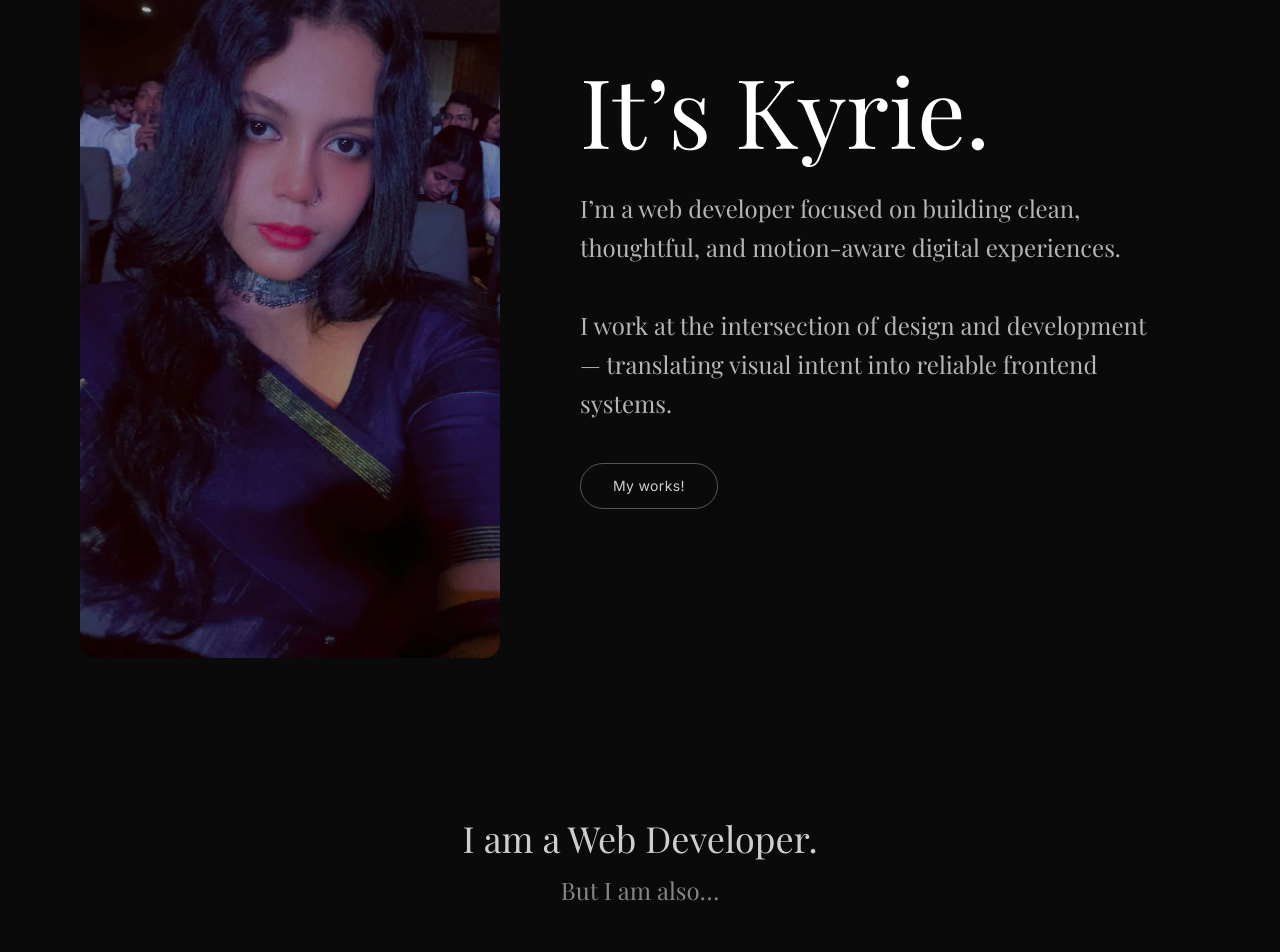
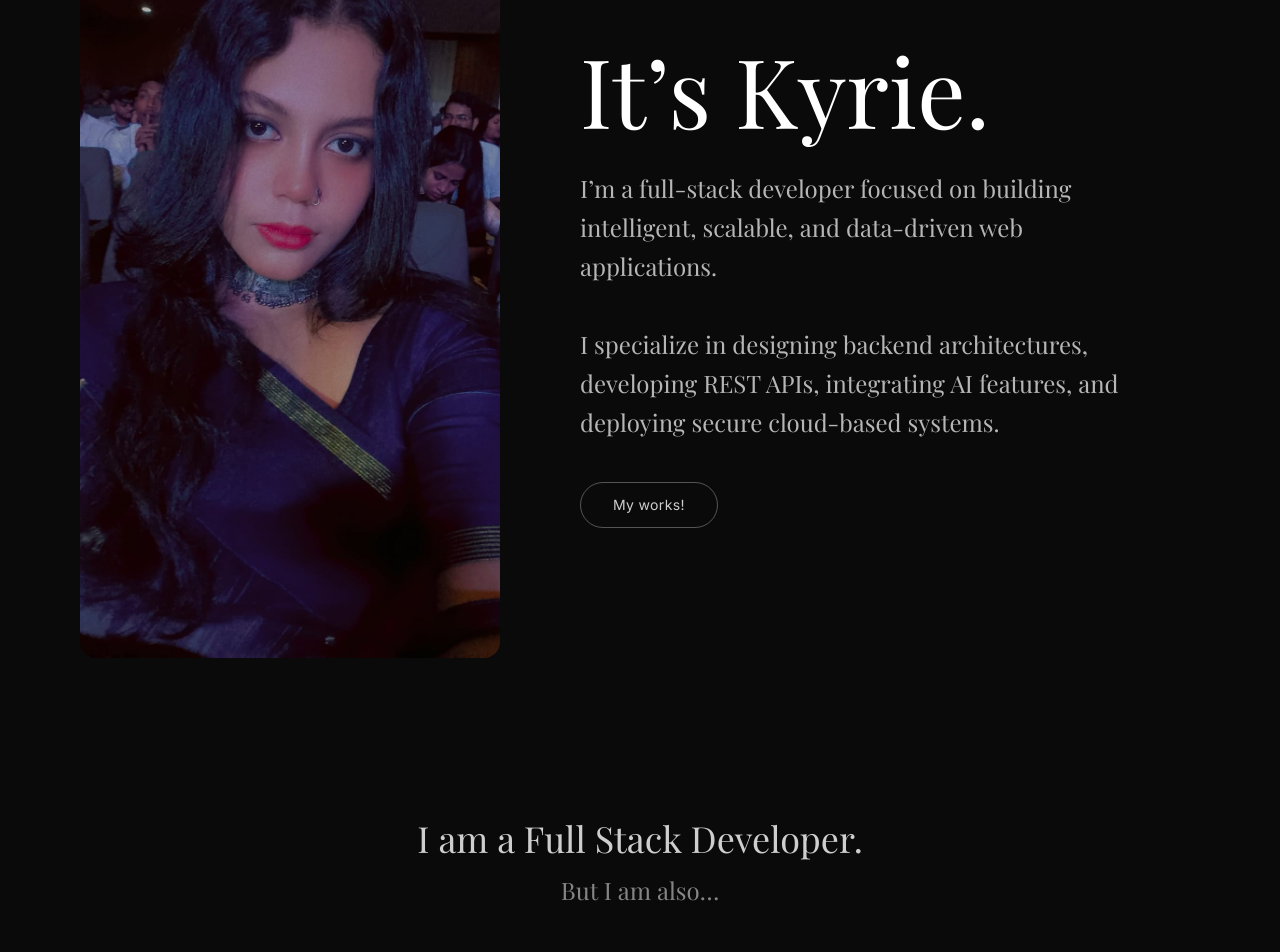
Before and after one commit to VALKYRE312/portfolio, a React (Vite) app: page /about in a window 1280 px wide. Shown: the part 201-1153 px from the top of the page. Built offline with nearby package versions, Linux system fonts and the light colour scheme; a web font is replaced by a local one.

Commit message:
update about text to backend and AI focus

```diff
--- a/src/pages/About.jsx
+++ b/src/pages/About.jsx
@@ -7,14 +7,15 @@ import aboutImage from "../assets/images/home-about.jpeg";
 /* ================= VERTICAL STATEMENT ================= */
 
 const lines = [
-  "A frontend engineer.",
-  "A design-driven developer.",
-  "A motion-focused problem solver.",
-  "A builder of scalable UI systems.",
-  "A detail-obsessed interface crafter.",
-  "A systems thinker.",
-  "An insight gatherer.",
+  "A full-stack engineer.",
+  "A backend architect.",
+  "A REST & API specialist.",
+  "An AI-integrated problem solver.",
+  "A cloud & database builder.",
+  "A scalable systems designer.",
+  "A product-focused developer.",
 ];
+
 
 // duplicate first line for seamless loop
 const loopedLines = [...lines, lines[0]];
@@ -25,7 +26,7 @@ export function VerticalStatement() {
   return (
     <section className="my-40 text-center">
       <p className="font-serif text-4xl text-white/80">
-        I am a Web Developer.
+        I am a Full Stack Developer.
       </p>
 
       <p className="mt-4 mb-12 font-serif text-2xl text-white/50">
@@ -171,13 +172,15 @@ export default function About() {
         >
           <h1 className="text-8xl mb-8 font-serif">It’s Kyrie.</h1>
 
-          <p className="text-white/70 leading-relaxed max-w-xl text-2xl font-serif">
-            I’m a web developer focused on building clean,
-            thoughtful, and motion-aware digital experiences.
-            <br /><br />
-            I work at the intersection of design and development —
-            translating visual intent into reliable frontend systems.
-          </p>
+<p className="text-white/70 leading-relaxed max-w-xl text-2xl font-serif">
+  I’m a full-stack developer focused on building intelligent,
+  scalable, and data-driven web applications.
+  <br /><br />
+  I specialize in designing backend architectures,
+  developing REST APIs, integrating AI features,
+  and deploying secure cloud-based systems.
+</p>
+
 
           <motion.div className="mt-10">
             <button
```
